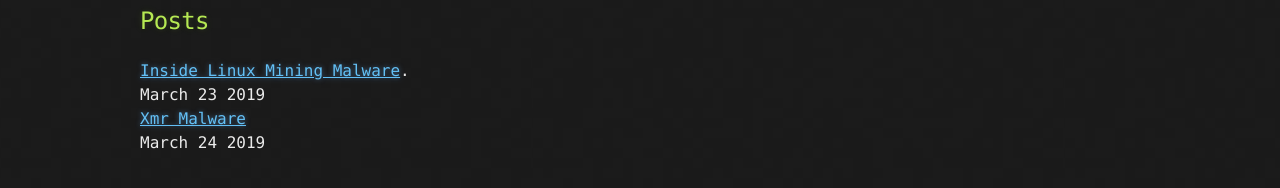
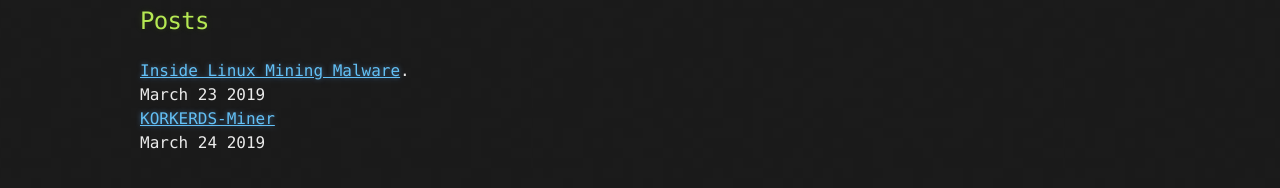
Before and after one commit to Michael-Meade/MinerFind, a Jekyll site: the page built from index.md, in a window 1280 px wide. Shown: the part 243-431 px from the top of the page. Built offline with Jekyll 4.4.1, drawn with Linux system fonts in a browser that asks for light colours; our own code applies the rules of GitHub Pages for plain Markdown files; the repository's description, which GitHub fills in, is left out.

Commit message:
Update index.md

```diff
--- a/index.md
+++ b/index.md
@@ -4,5 +4,5 @@
 
 [Inside Linux Mining Malware](./LinuxMalware.md).<br>
 March 23 2019<br>
-[Xmr Malware](./XmrMalware.md)<br>
+[KORKERDS-Miner](./KORKERDS-Miner.md)<br>
 March 24 2019
```
